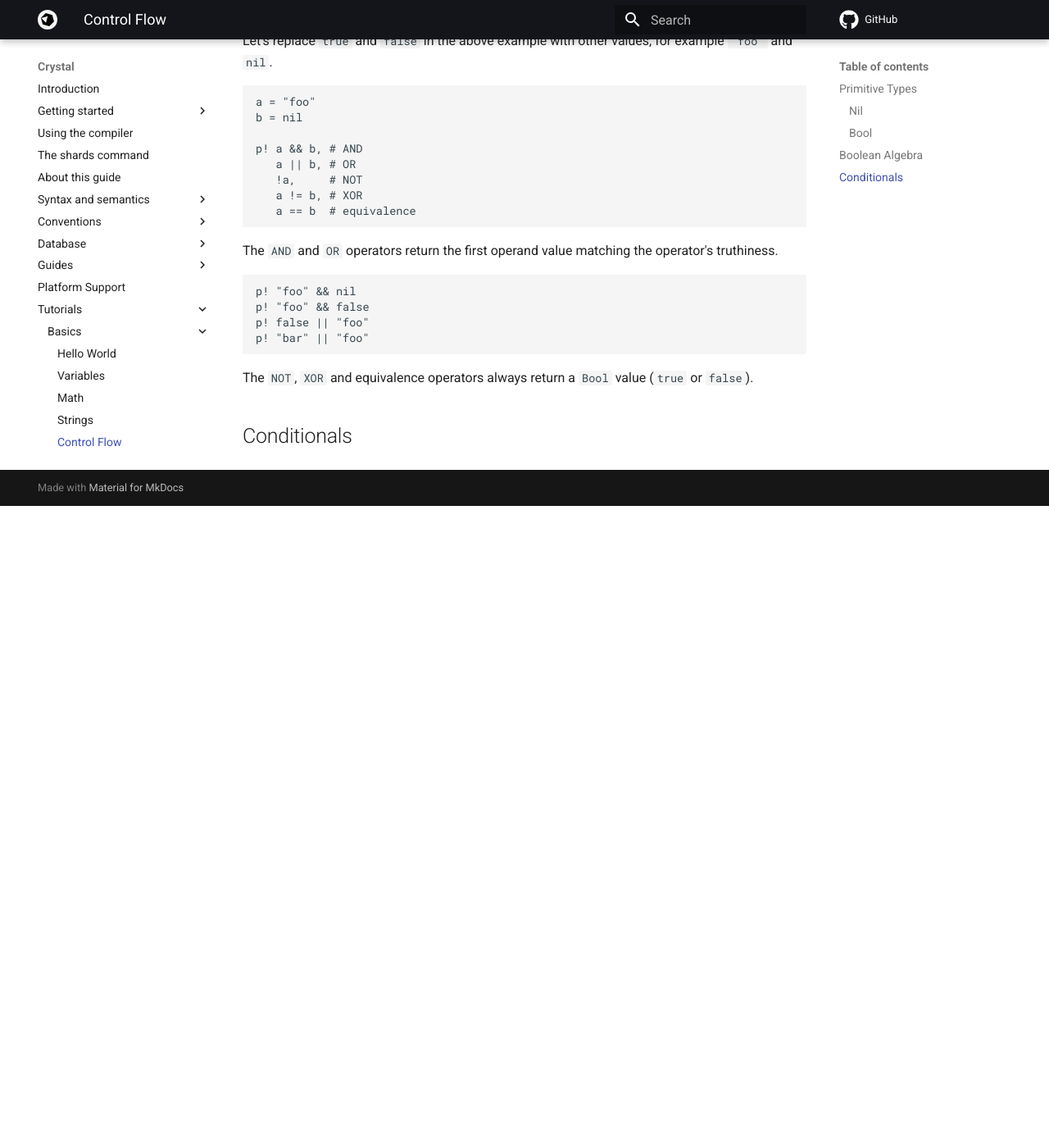
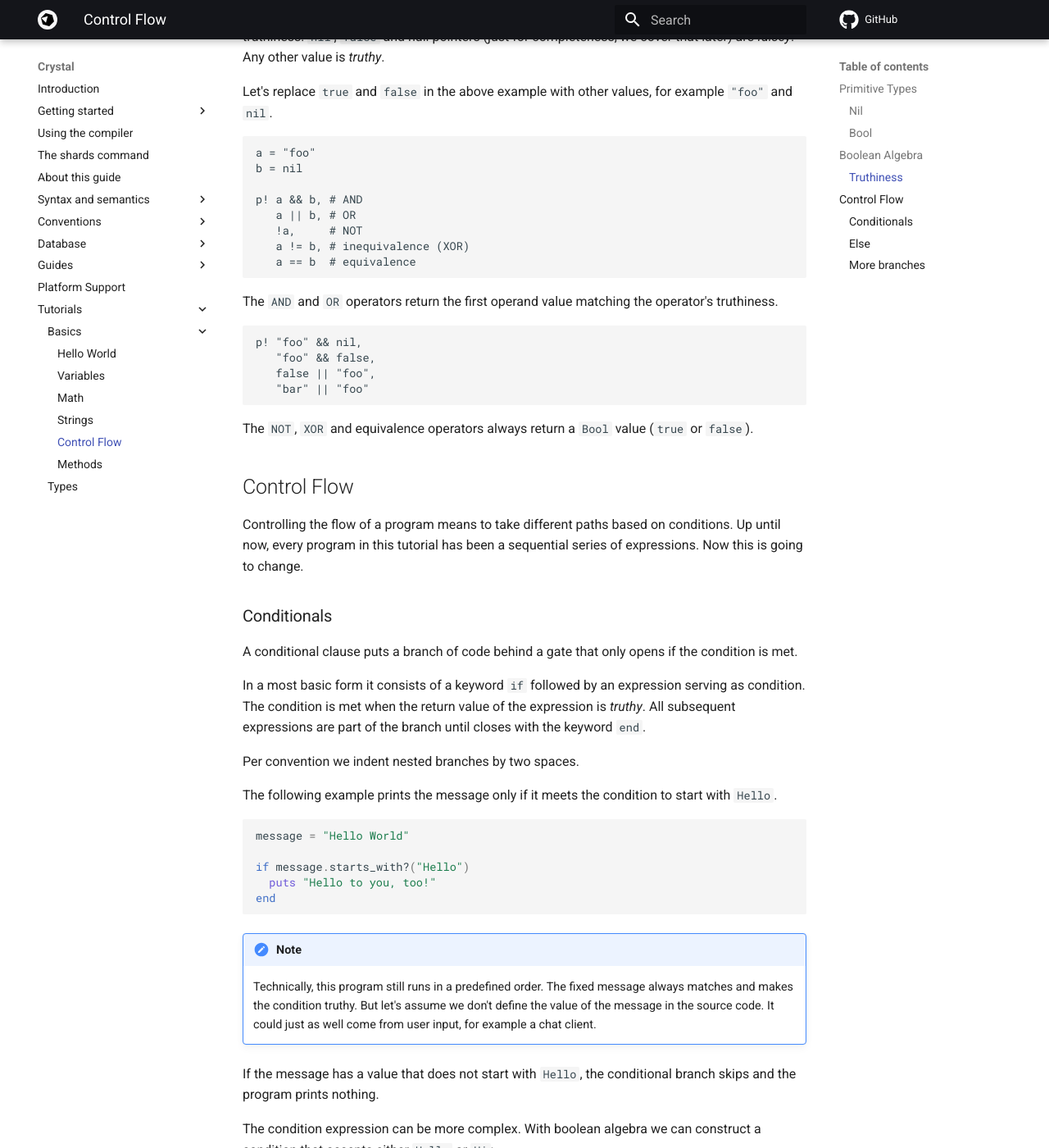
Before and after one commit to crystal-lang/crystal-book, an MkDocs documentation site: the page built from docs/tutorials/01_basics/05_control_flow.md, in a window 1280 px wide and 1400 px high, scrolled down 985 px. Shown: the whole window at 82% size. Built offline with MkDocs 1.6.1 and Material for MkDocs 9.7.7, drawn with Linux system fonts in a browser that asks for light colours; nearby versions of some CDN libraries; library files that are not in the unit come from our copies; comment, search, counter and statistics services are not loaded; before the commit the page ends 1602 px from its top, so only the background shows below that; some of the changed text lies outside the part shown.

Commit message:
Add section on if, else, elsif

````diff
--- a/docs/tutorials/01_basics/05_control_flow.md
+++ b/docs/tutorials/01_basics/05_control_flow.md
@@ -38,8 +38,10 @@
 
 You can try flicking the values of `a` and `b` to see the operator behaviour for different input values.
 
+### Truthiness
+
 Boolean algebra however is not only defined for boolean types proper. All values have an implicit truthiness: `nil`, `false`
-and null pointers (just for completeness, will be covered later) are *falsey*. Any other value is *truthy*.
+and null pointers (just for completeness, we cover that later) are *falsey*. Any other value is *truthy*.
 
 Let's replace `true` and `false` in the above example with other values, for example `"foo"` and `nil`.
 
@@ -50,19 +52,151 @@
 p! a && b, # AND
    a || b, # OR
    !a,     # NOT
-   a != b, # XOR
+   a != b, # inequivalence (XOR)
    a == b  # equivalence
 ```
 
 The `AND` and `OR` operators return the first operand value matching the operator's truthiness.
 
 ```{.crystal, .crystal-play}
-p! "foo" && nil
-p! "foo" && false
-p! false || "foo"
-p! "bar" || "foo"
+p! "foo" && nil,
+   "foo" && false,
+   false || "foo",
+   "bar" || "foo"
 ```
 
 The `NOT`, `XOR` and equivalence operators always return a `Bool` value (`true` or `false`).
 
-## Conditionals
+## Control Flow
+
+Controlling the flow of a program means to take different paths based on conditions.
+Up until now, every program in this tutorial has been a sequential series of expressions.
+Now this is going to change.
+
+### Conditionals
+
+A conditional clause puts a branch of code behind a gate that only opens if the condition is met.
+
+In a most basic form it consists of a keyword `if` followed by an expression serving as condition.
+The condition is met when the return value of the expression is *truthy*.
+All subsequent expressions are part of the branch until closes with the keyword `end`.
+
+Per convention we indent nested branches by two spaces.
+
+The following example prints the message only if it meets the condition to start with `Hello`.
+
+```{.crystal .crystal-play}
+message = "Hello World"
+
+if message.starts_with?("Hello")
+  puts "Hello to you, too!"
+end
+```
+
+!!! note
+    Technically, this program still runs in a predefined order. The fixed message always matches and makes the condition truthy.
+    But let's assume we don't define the value of the message in the source code. It could just as well come from user input,
+    for example a chat client.
+
+If the message has a value that does not start with `Hello`, the conditional branch skips and the program prints nothing.
+
+The condition expression can be more complex. With boolean algebra we can construct a condition that accepts either `Hello`
+or `Hi`:
+
+```{.crystal .crystal-play}
+message = "Hello World"
+
+if message.starts_with?("Hello") || message.starts_with?("Hi")
+  puts "Hey there!"
+end
+```
+
+Let's turn the condition around: Only print the message if it does *not*  start with `Hello`.
+That's just a minor deviation from the previous example: We can use the negation operator (`!`) to turn the condition
+into the opposite.
+
+```{.crystal .crystal-play}
+message = "Hello World"
+
+if !message.starts_with?("Hello")
+  puts "I didn't understand that."
+end
+```
+
+An alternative is to replace `if` with the keyword `unless` which expects just the opposite truthiness. `unless x` is equivalent to `if !x`.
+
+### Else
+
+Let's refine our program and react in both cases, whether the message meets the condition or not.
+
+We can do this as two separate conditionals with negated conditions:
+
+```{.crystal .crystal-play}
+message = "Hello World"
+
+if message.starts_with?("Hello")
+  puts "Hello to you, too!"
+end
+
+if !message.starts_with?("Hello")
+  puts "I didn't understand that."
+end
+```
+
+This works but there are two drawbacks: The condition expression `message.starts_with?("Hello")` evaluates twice, that's inefficient.
+And if we later change the condition in one place (maybe allow `Hi` as well), we might forget changing the other one as well.
+
+A conditional can have multiple branches. The alternate branch is indicated by the keyword `else`. It executes if the condition is not met.
+
+```{.crystal .crystal-play}
+message = "Hello World"
+
+if message.starts_with?("Hello")
+  puts "Hello to you, too!"
+else
+  puts "I didn't understand that."
+end
+```
+
+### More branches
+
+Our program only reacts to `Hello`, but we want more interaction. Let's add a branch to respond to `Bye` as well.
+We can have branches for different conditions in the same conditional. It's like an `else` with another
+integrated `if`. Hence the keyword is `elsif`:
+
+```{.crystal .crystal-play}
+message = "Bye World"
+
+if message.starts_with?("Hello")
+  puts "Hello to you, too!"
+elsif message.starts_with?("Bye")
+  puts "See you later!"
+else
+  puts "I didn't understand that."
+end
+```
+
+The `else` branch still only executes if neither of the previous conditions is met. It can always be omitted, though.
+
+Note that the different branches are mutually exclusive and conditions evaluate from top to bottom.
+In the above example that doesn't matter because both conditions can't be truthy at the same time (the message can't start with both `Hello` and `Bye`).
+But we can add an alternative condition that is not exclusive to demonstrate this:
+
+```{.crystal .crystal-play}
+message = "Hello Crystal"
+
+if message.starts_with?("Hello")
+  puts "Hello to you, too!"
+elsif message.includes?("Crystal")
+  puts "Shine bright like a crystal."
+end
+
+if message.includes?("Crystal")
+  puts "Shine bright like a crystal."
+elsif message.starts_with?("Hello")
+  puts "Hello to you, too!"
+end
+```
+
+Both clauses have branches with the same conditions but in different order and they behave differently.
+The first matching condition selects which branch executes.
````
